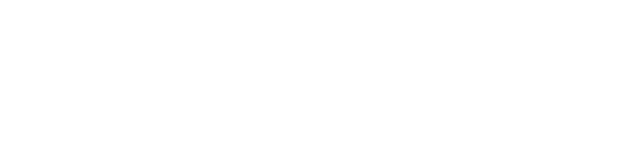
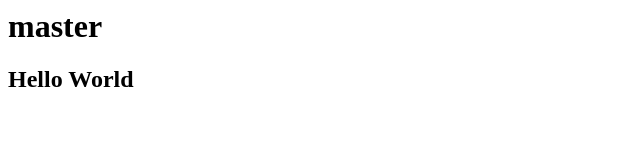
Before and after one commit to Paco011213/github-demo, a plain HTML site: page index.html in a window 1280 px wide. Shown: the whole page, without its empty margins (0-640 px from the left). Drawn offline with Linux system fonts and the light colour scheme.

Commit message:
修改了index

```diff
--- a/index.html
+++ b/index.html
@@ -6,6 +6,8 @@
         <title>Document</title>
     </head>
     <body>
+        <h1>master</h1>
 
+        <h2>Hello World</h2>
     </body>
 </html>
```
